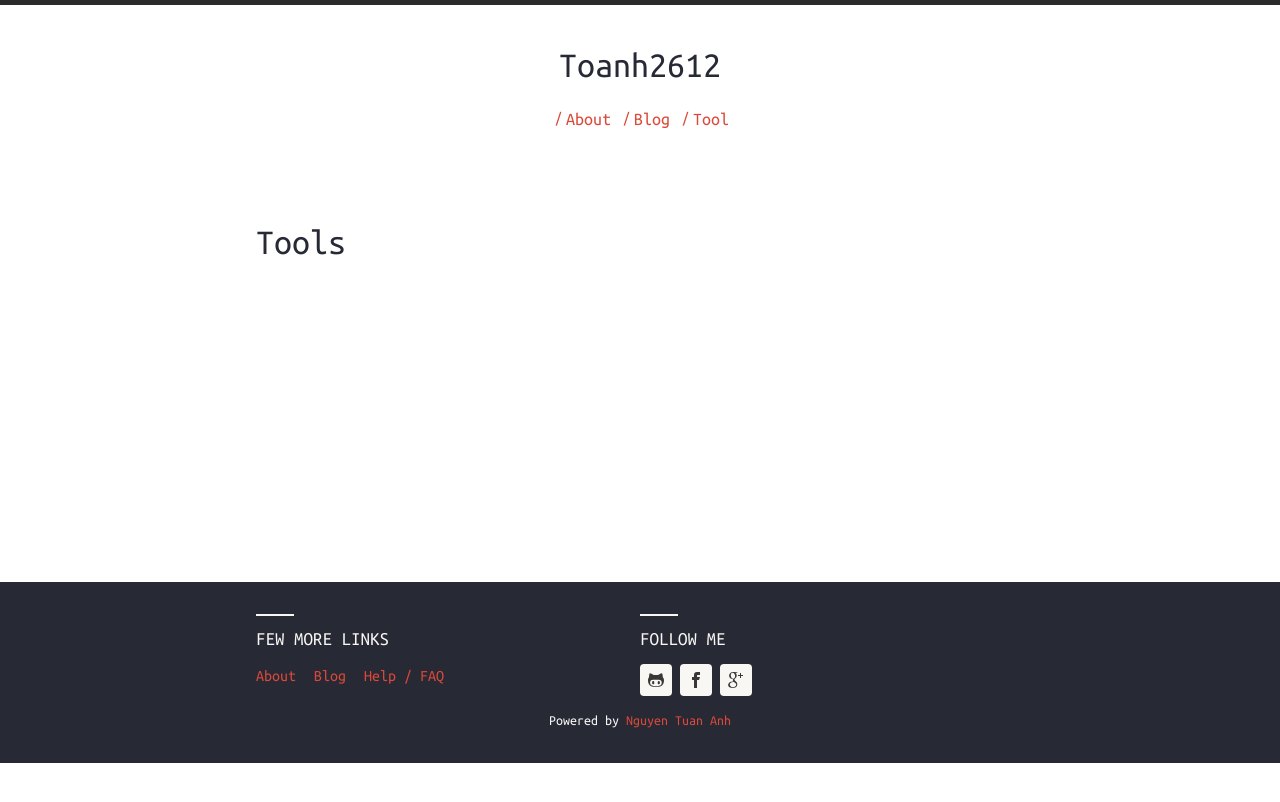
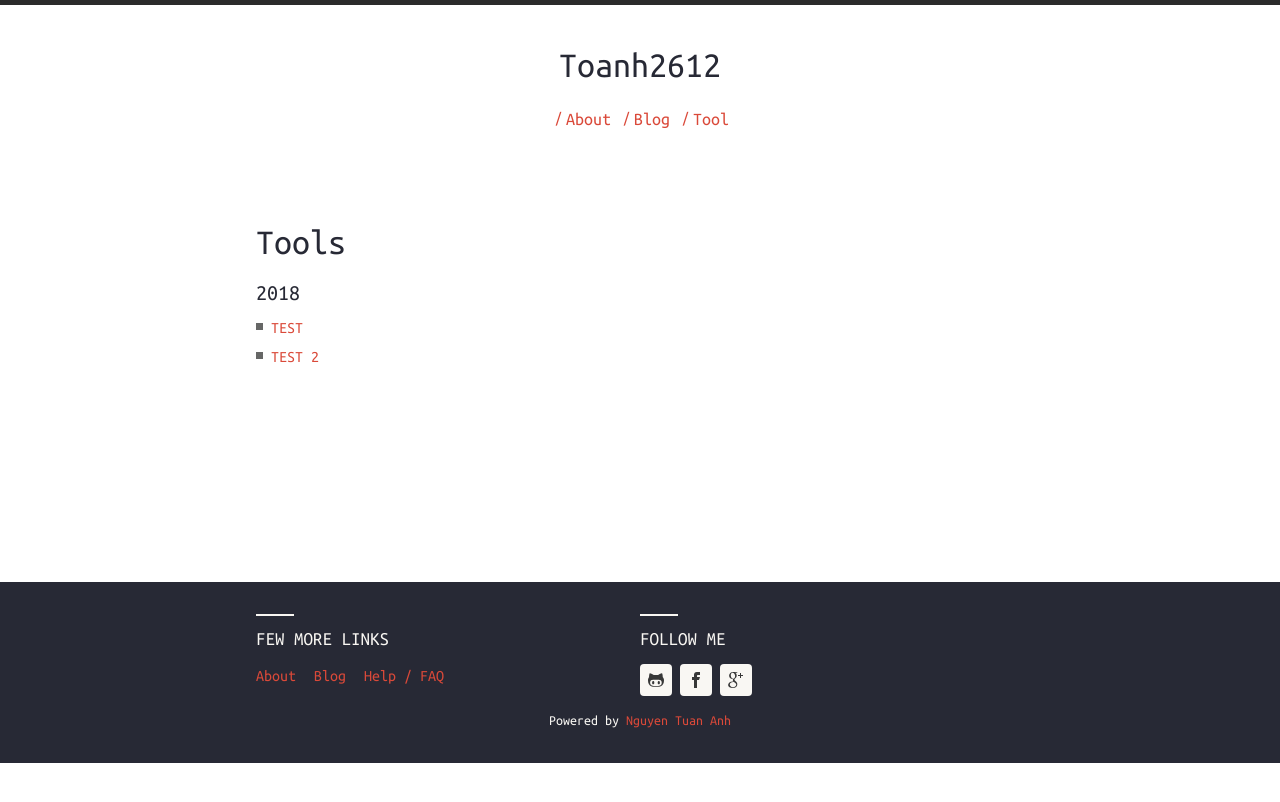
Before and after one commit to toanh2612/toanh2612.github.io, a Jekyll site: the page built from tool.md, in a window 1280 px wide. Shown: the top 802 px of the page. Built offline with Jekyll 4.4.1, drawn with Linux system fonts in a browser that asks for light colours; nearby versions of some CDN libraries.

Commit message:
test tool

```diff
--- a/tool.md
+++ b/tool.md
@@ -4,7 +4,7 @@ title: Tools
 ---
 <div class="page-content wc-container">
   <h1>Tools</h1>
-  {% for tools in site.category.tools %}
+  {% for tools in site.categories.tools %}
   	{% capture currentyear %}{{tools.date | date: "%Y"}}{% endcapture %}
   	{% if currentyear != year %}
     	{% unless forloop.first %}</ul>{% endunless %}
```
